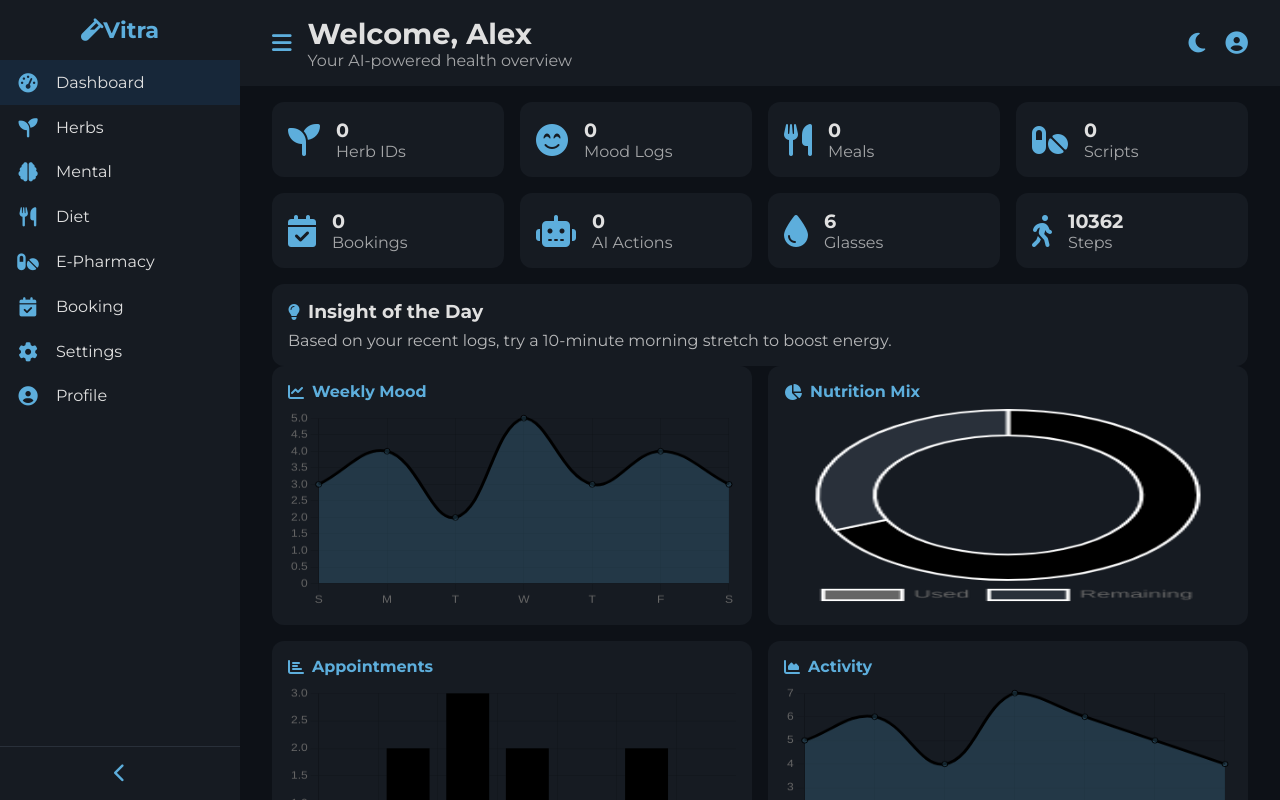
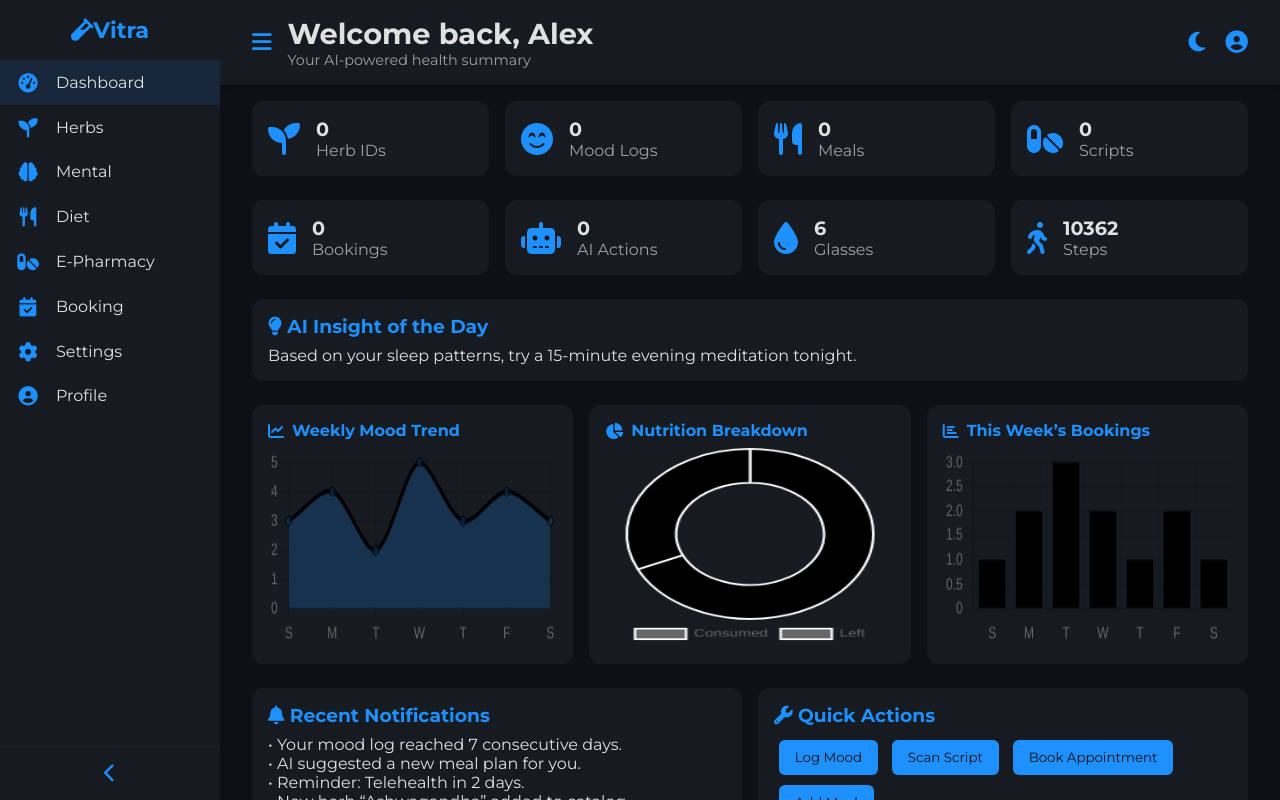
Before and after one commit to jvo-james/vitra, a plain HTML site: page dashboard.html in a window 1280 px wide. Drawn offline with nearby package versions, Linux system fonts and the light colour scheme.

Commit message:
Update dashboard.html

```diff
--- a/dashboard.html
+++ b/dashboard.html
@@ -1,8 +1,7 @@
 <!DOCTYPE html>
 <html lang="en" class="dark">
 <head>
-  <meta charset="UTF-8" />
-  <meta name="viewport" content="width=device-width,initial-scale=1.0"/>
+  <meta charset="UTF-8" /><meta name="viewport" content="width=device-width,initial-scale=1.0"/>
   <title>Vitra Dashboard</title>
   <!-- Google Fonts & Icons -->
   <link href="https://fonts.googleapis.com/css2?family=Montserrat:wght@300;400;600;700&display=swap" rel="stylesheet"/>
@@ -15,69 +14,76 @@
   <style>
     /* RESET & BASE */
     * { margin:0; padding:0; box-sizing:border-box; font-family:'Montserrat',sans-serif; }
-    body { display:flex; height:100vh; overflow:hidden;
-      background: #0D1117; color: #E0E0E0; transition: background .3s,color .3s; }
+    body { display:flex; height:100vh; overflow:hidden; background:var(--bg); color:var(--text); transition:background .3s,color .3s; }
     a { color:inherit; text-decoration:none; }
     button { cursor:pointer; border:none; background:none; color:inherit; }
 
-    /* THEME VARIABLES */
-    :root { --bg: #0D1117; --card: #161B22; --accent: #5DAEDC; --text-light: #E0E0E0; }
-    html.light { --bg: #F5F5F5; --card: #FFFFFF; --accent: #1E90FF; --text-light: #222; }
-    html.light body { background: var(--bg); color: var(--text-light); }
+    /* THEME */
+    :root {
+      --bg: #0D1117; --card: #161B22; --accent: #1E90FF; --text: #E0E0E0;
+      --bg-alt: #1E2126; --muted: #A0A0A0;
+    }
+    html.light {
+      --bg: #F5F5F5; --card: #FFFFFF; --accent: #1E90FF; --text: #222;
+      --bg-alt: #EFEFEF; --muted: #555;
+    }
+    html.light body { background:var(--bg); color:var(--text); }
 
     /* SIDEBAR */
-    #sidebar { width:240px; background: var(--card); display:flex; flex-direction:column; transition:width .3s; }
+    #sidebar { width:220px; background:var(--card); display:flex; flex-direction:column; transition:width .3s; }
     #sidebar.collapsed { width:60px; }
-    .brand { padding:1rem; font-size:1.4rem; font-weight:700; color: var(--accent); text-align:center; }
+    .brand { padding:1rem; font-size:1.4rem; font-weight:700; color:var(--accent); text-align:center; }
     .nav-links { flex:1; }
-    .nav-links a { display:flex; align-items:center; gap:1rem; padding:0.8rem 1rem; transition:background .2s; }
-    .nav-links a:hover, .nav-links a.active { background: rgba(30,144,255,0.1); }
-    .nav-links a i { width:24px; font-size:1.2rem; color: var(--accent); text-align:center; }
-    .nav-links a span { flex:1; }
+    .nav-links a {
+      display:flex; align-items:center; gap:1rem; padding:0.8rem 1rem; transition:background .2s;
+    }
+    .nav-links a.active, .nav-links a:hover { background:rgba(30,144,255,0.1); }
+    .nav-links a i { width:24px; font-size:1.2rem; color:var(--accent); text-align:center; }
+    .nav-links a span { flex:1; white-space:nowrap; overflow:hidden; text-overflow:ellipsis; }
     #sidebar.collapsed .nav-links a span { display:none; }
-    .toggle-btn { padding:1rem; text-align:center; cursor:pointer; border-top:1px solid #29303A; }
-    .toggle-btn i { font-size:1.2rem; color: var(--accent); }
+    .toggle-btn { padding:1rem; text-align:center; cursor:pointer; border-top:1px solid var(--bg-alt); }
+    .toggle-btn i { font-size:1.2rem; color:var(--accent); }
 
     /* MAIN */
-    #main { flex:1; display:flex; flex-direction:column; overflow:hidden; }
-    header { display:flex; align-items:center; justify-content:space-between;
-      padding:1rem 2rem; background: var(--card); }
+    #main { flex:1; display:flex; flex-direction:column; overflow:hidden; background:var(--bg); }
+    header {
+      display:flex; align-items:center; justify-content:space-between;
+      padding:1rem 2rem; background:var(--card); box-shadow:0 2px 6px rgba(0,0,0,0.3);
+    }
     .header-left { display:flex; align-items:center; gap:1rem; }
-    .header-left i { font-size:1.4rem; cursor:pointer; color: var(--accent); }
-    .greeting h1 { font-size:1.8rem; }
-    .greeting p { opacity:0.7; }
-    .header-right i { margin-left:1rem; font-size:1.4rem; cursor:pointer; color: var(--accent); }
+    .header-left i { font-size:1.4rem; cursor:pointer; color:var(--accent); }
+    .greeting h1 { font-size:1.8rem; color:var(--text); }
+    .greeting p { font-size:0.9rem; color:var(--muted); }
+    .header-right i { margin-left:1rem; font-size:1.4rem; cursor:pointer; color:var(--accent); }
 
-    .content { padding:1rem 2rem; overflow-y:auto; flex:1; background: var(--bg); }
+    .content { padding:1rem 2rem; overflow-y:auto; }
 
-    /* GRIDS */
-    .grid-4 { display:grid; grid-template-columns:repeat(auto-fit,minmax(180px,1fr)); gap:1rem; margin-bottom:1rem; }
-    .grid-2 { display:grid; grid-template-columns:1fr 1fr; gap:1rem; margin-bottom:1rem; }
+    /* LAYOUT GRID */
+    .grid-4 { display:grid; grid-template-columns:repeat(auto-fit,minmax(180px,1fr)); gap:1rem; margin-bottom:1.5rem; }
+    .grid-3 { display:grid; grid-template-columns:repeat(auto-fit,minmax(200px,1fr)); gap:1rem; margin-bottom:1.5rem; }
+    .grid-2 { display:grid; grid-template-columns:1fr 1fr; gap:1rem; margin-bottom:1.5rem; }
 
-    /* CARDS */
-    .card { background: var(--card); border-radius:12px; padding:1rem;
-      transition:transform .2s,box-shadow .2s; }
+    /* CARD */
+    .card { background:var(--card); border-radius:12px; padding:1rem; transition:transform .2s,box-shadow .2s; }
     .card:hover { transform:translateY(-4px); box-shadow:0 8px 20px rgba(0,0,0,0.6); }
     .card-header { display:flex; align-items:center; gap:0.5rem; margin-bottom:0.5rem; }
-    .card-header i { color: var(--accent); }
+    .card-header i { color:var(--accent); }
 
     /* WIDGET */
-    .widget { background: var(--card); border-radius:12px; padding:1rem; display:flex; align-items:center; }
-    .widget i { font-size:2rem; color: var(--accent); margin-right:1rem; }
+    .widget { background:var(--card); border-radius:12px; padding:1rem; display:flex; align-items:center; gap:1rem; }
+    .widget i { font-size:2rem; color:var(--accent); }
     .widget div { flex:1; }
-    .widget div h3 { font-size:1.2rem; }
-    .widget div p { opacity:0.7; }
+    .widget div h3 { font-size:1.2rem; color:var(--text); }
+    .widget div p { color:var(--muted); }
 
-    /* CHARTS */
-    .chart-box { background: var(--card); border-radius:12px; padding:1rem; }
-    .chart-box h4 { margin-bottom:0.5rem; display:flex; align-items:center; gap:0.5rem; color: var(--accent); }
+    /* CHART */
+    .chart-box { background:var(--card); border-radius:12px; padding:1rem; }
+    .chart-box h4 { margin-bottom:0.5rem; display:flex; align-items:center; gap:0.5rem; color:var(--accent); }
     .chart-box canvas { width:100%!important; height:200px!important; }
 
-    /* AI Q&A */
-    .ai-card { background: var(--card); border-radius:12px; padding:1rem; margin-bottom:1rem; }
-    .ai-card input { width:calc(100% - 80px); padding:0.6rem; border-radius:6px; border:1px solid #29303A;
-      background:var(--bg); color:var(--text-light); margin-right:0.5rem; }
-    .ai-card button { padding:0.6rem 1rem; border-radius:6px; background:var(--accent); color:#0D1117; }
+    /* ADDITIONAL CONTENT */
+    .panel { background:var(--card); border-radius:12px; padding:1rem; margin-bottom:1.5rem; }
+    .panel h3 { margin-bottom:0.5rem; color:var(--accent); }
 
   </style>
 </head>
@@ -105,8 +111,8 @@
       <div class="header-left">
         <i id="toggleSidebarBtn" class="fas fa-bars"></i>
         <div class="greeting">
-          <h1>Welcome, Alex</h1>
-          <p>Your AI-powered health overview</p>
+          <h1>Welcome back, Alex</h1>
+          <p>Your AI-powered health summary</p>
         </div>
       </div>
       <div class="header-right">
@@ -116,14 +122,13 @@
     </header>
 
     <div class="content">
-      <!-- Quick Stats -->
+      <!-- Quick Metrics -->
       <div class="grid-4">
         <div class="widget"><i class="fas fa-seedling"></i><div><h3 id="stat-id">0</h3><p>Herb IDs</p></div></div>
         <div class="widget"><i class="fas fa-smile-beam"></i><div><h3 id="stat-mood">0</h3><p>Mood Logs</p></div></div>
         <div class="widget"><i class="fas fa-utensils"></i><div><h3 id="stat-meal">0</h3><p>Meals</p></div></div>
         <div class="widget"><i class="fas fa-pills"></i><div><h3 id="stat-scripts">0</h3><p>Scripts</p></div></div>
       </div>
-
       <div class="grid-4">
         <div class="widget"><i class="fas fa-calendar-check"></i><div><h3 id="stat-booking">0</h3><p>Bookings</p></div></div>
         <div class="widget"><i class="fas fa-robot"></i><div><h3 id="stat-sugg">0</h3><p>AI Actions</p></div></div>
@@ -131,40 +136,43 @@
         <div class="widget"><i class="fas fa-walking"></i><div><h3 id="stepsCount">0</h3><p>Steps</p></div></div>
       </div>
 
-      <!-- AI Insight -->
-      <div class="card">
-        <div class="card-header"><i class="fas fa-lightbulb"></i><h3>Insight of the Day</h3></div>
-        <p id="aiInsight" style="opacity:0.8;">Loading recommendation...</p>
+      <!-- AI Insight Panel -->
+      <div class="panel">
+        <h3><i class="fas fa-lightbulb"></i> AI Insight of the Day</h3>
+        <p id="aiInsight">Analyzing your recent patterns…</p>
       </div>
 
-      <!-- Charts Row 1 -->
-      <div class="grid-2">
-        <div class="chart-box"><h4><i class="fas fa-chart-line"></i> Weekly Mood</h4>
+      <!-- Charts Section (3 Charts) -->
+      <div class="grid-3">
+        <div class="chart-box"><h4><i class="fas fa-chart-line"></i> Weekly Mood Trend</h4>
           <canvas id="moodChart"></canvas>
         </div>
-        <div class="chart-box"><h4><i class="fas fa-chart-pie"></i> Nutrition Mix</h4>
+        <div class="chart-box"><h4><i class="fas fa-chart-pie"></i> Nutrition Breakdown</h4>
           <canvas id="nutritionChart"></canvas>
+        </div>
+        <div class="chart-box"><h4><i class="fas fa-chart-bar"></i> This Week’s Bookings</h4>
+          <canvas id="bookingChart"></canvas>
         </div>
       </div>
 
-      <!-- Charts Row 2 -->
+      <!-- Recent Notifications & Actions -->
       <div class="grid-2">
-        <div class="chart-box"><h4><i class="fas fa-chart-bar"></i> Appointments</h4>
-          <canvas id="bookingChart"></canvas>
+        <div class="panel">
+          <h3><i class="fas fa-bell"></i> Recent Notifications</h3>
+          <ul style="list-style:none; padding-left:0; color:var(--text);">
+            <li>• Your mood log reached 7 consecutive days.</li>
+            <li>• AI suggested a new meal plan for you.</li>
+            <li>• Reminder: Telehealth in 2 days.</li>
+            <li>• New herb “Ashwagandha” added to catalog.</li>
+          </ul>
         </div>
-        <div class="chart-box"><h4><i class="fas fa-chart-area"></i> Activity</h4>
-          <canvas id="activityChart"></canvas>
+        <div class="panel">
+          <h3><i class="fas fa-wrench"></i> Quick Actions</h3>
+          <button style="margin:0.3rem; padding:0.6rem 1rem; background:var(--accent); color:#0D1117; border-radius:6px;">Log Mood</button>
+          <button style="margin:0.3rem; padding:0.6rem 1rem; background:var(--accent); color:#0D1117; border-radius:6px;">Scan Script</button>
+          <button style="margin:0.3rem; padding:0.6rem 1rem; background:var(--accent); color:#0D1117; border-radius:6px;">Book Appointment</button>
+          <button style="margin:0.3rem; padding:0.6rem 1rem; background:var(--accent); color:#0D1117; border-radius:6px;">Add Meal</button>
         </div>
-      </div>
-
-      <!-- Deep Dive AI Q&A -->
-      <div class="ai-card">
-        <div class="card-header"><i class="fas fa-robot"></i><h3>Ask Vitra AI</h3></div>
-        <div style="display:flex; margin-bottom:0.5rem;">
-          <input id="dashboardQuery" placeholder="e.g. suggest a workout"/>
-          <button id="askDashboardAI"><i class="fas fa-paper-plane"></i></button>
-        </div>
-        <p id="dashboardResponse" style="opacity:0.8;"></p>
       </div>
     </div>
   </div>
@@ -177,65 +185,52 @@
       document.getElementById('sidebar').classList.toggle('collapsed');
 
     // Theme toggle
-    const themeBtn = document.getElementById('themeToggle');
-    themeBtn.onclick = () => {
+    const themeToggle = document.getElementById('themeToggle');
+    themeToggle.onclick = () => {
       document.documentElement.classList.toggle('light');
-      themeBtn.classList.toggle('fa-sun');
-      themeBtn.classList.toggle('fa-moon');
+      themeToggle.classList.toggle('fa-sun');
+      themeToggle.classList.toggle('fa-moon');
       localStorage.setItem('lightMode', document.documentElement.classList.contains('light'));
     };
-    if (localStorage.getItem('lightMode') === 'true') themeBtn.click();
+    if (localStorage.getItem('lightMode') === 'true') themeToggle.click();
 
-    // Init stats
-    ['id','mood','meal','scripts','booking','sugg'].forEach(k => {
-      if(!localStorage.getItem(k)) localStorage.setItem(k, '0');
-      document.getElementById(`stat-${k}`).textContent = localStorage.getItem(k);
+    // Initialize stats
+    ['id','mood','meal','scripts','booking','sugg'].forEach(key => {
+      if (!localStorage.getItem(key)) localStorage.setItem(key, '0');
+      document.getElementById(`stat-${key}`).textContent = localStorage.getItem(key);
     });
     document.getElementById('stepsCount').textContent = Math.floor(Math.random()*10000)+1000;
 
     // AI Insight mock
     document.getElementById('aiInsight').textContent =
-      "Based on your recent logs, try a 10-minute morning stretch to boost energy.";
+      "Based on your sleep patterns, try a 15-minute evening meditation tonight.";
 
     // Charts
-    function makeLine(id,data) {
-      return new Chart(document.getElementById(id),{
-        type:'line', data:{
-          labels:['S','M','T','W','T','F','S'], datasets:[{
-            data, borderColor:'var(--accent)', backgroundColor:'rgba(93,174,220,0.2)', fill:true, tension:0.4
+    function makeLine(id, data) {
+      return new Chart(document.getElementById(id), {
+        type:'line', data:{labels:['S','M','T','W','T','F','S'], datasets:[{
+          data, borderColor:'var(--accent)', backgroundColor:'rgba(30,144,255,0.2)',
+          fill:true, tension:0.3
         }]} , options:{plugins:{legend:{display:false}}, scales:{y:{beginAtZero:true}}}
       });
     }
-    function makePie(id,data) {
-      return new Chart(document.getElementById(id),{
-        type:'doughnut', data:{
-          labels:['Used','Remaining'], datasets:[{
-            data, backgroundColor:['var(--accent)','#29303A'], cutout:'70%'
+    function makePie(id, data) {
+      return new Chart(document.getElementById(id), {
+        type:'doughnut', data:{labels:['Consumed','Left'], datasets:[{
+          data, backgroundColor:['var(--accent)','var(--bg-alt)'], cutout:'60%'
         }]} , options:{plugins:{legend:{position:'bottom'}}}
       });
     }
-    function makeBar(id,data) {
-      return new Chart(document.getElementById(id),{
-        type:'bar', data:{
-          labels:['S','M','T','W','T','F','S'], datasets:[{
-            data, backgroundColor:'var(--accent)'
+    function makeBar(id, data) {
+      return new Chart(document.getElementById(id), {
+        type:'bar', data:{labels:['S','M','T','W','T','F','S'], datasets:[{
+          data, backgroundColor:'var(--accent)'
         }]} , options:{plugins:{legend:{display:false}}, scales:{y:{beginAtZero:true}}}
       });
     }
-    makeLine('moodChart',[3,4,2,5,3,4,3]);
-    makePie('nutritionChart',[1500,700]);
-    makeBar('bookingChart',[1,2,3,2,1,2,1]);
-    makeLine('activityChart',[5,6,4,7,6,5,4]);
-
-    // Ask AI
-    document.getElementById('askDashboardAI').onclick = () => {
-      const q = document.getElementById('dashboardQuery').value.toLowerCase();
-      const r = document.getElementById('dashboardResponse');
-      if(!q) return r.textContent='Please enter a question.';
-      if(q.includes('workout')) r.textContent='Try 20 mins of HIIT today!';
-      else if(q.includes('meal')) r.textContent='A protein smoothie is ideal post-exercise.';
-      else r.textContent='I\'m here to help—ask me anything!';
-    };
+    makeLine('moodChart', [3,4,2,5,3,4,3]);
+    makePie('nutritionChart', [1500,700]);
+    makeBar('bookingChart', [1,2,3,2,1,2,1]);
   </script>
 </body>
 </html>
```
